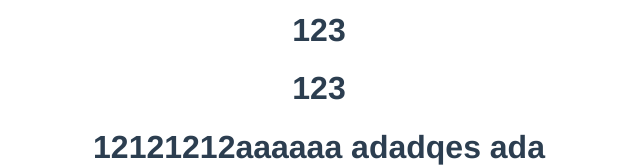
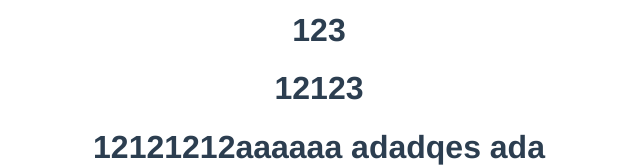
Before and after one commit to ziyingjie/test123, a Vue app: page /about in a window 1280 px wide. Shown: the part 124-291 px from the top of the page, without its empty margins (321-961 px from the left). Built offline with nearby package versions, Linux system fonts and the light colour scheme.

Commit message:
新增: 新增: yy

```diff
--- a/src/App.vue
+++ b/src/App.vue
@@ -5,7 +5,7 @@
       <router-link to="/about">About </router-link>
       <h1>123</h1>
       <h1>123</h1>
-      <h1>123</h1>
+      <h1>12123</h1>
       <h1>12121212aaaaaa adadqes ada</h1>
     </div>
     <router-view />
```
